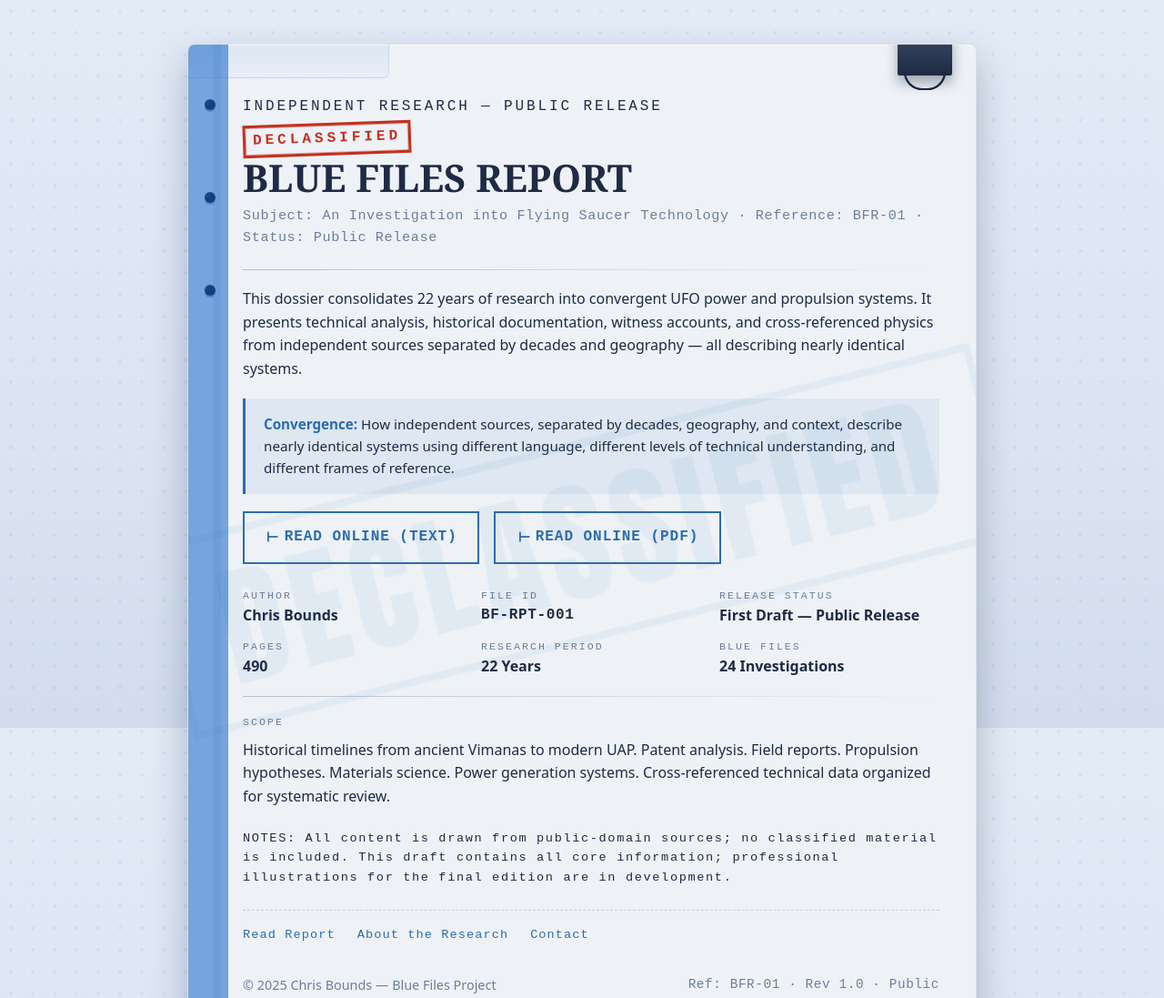
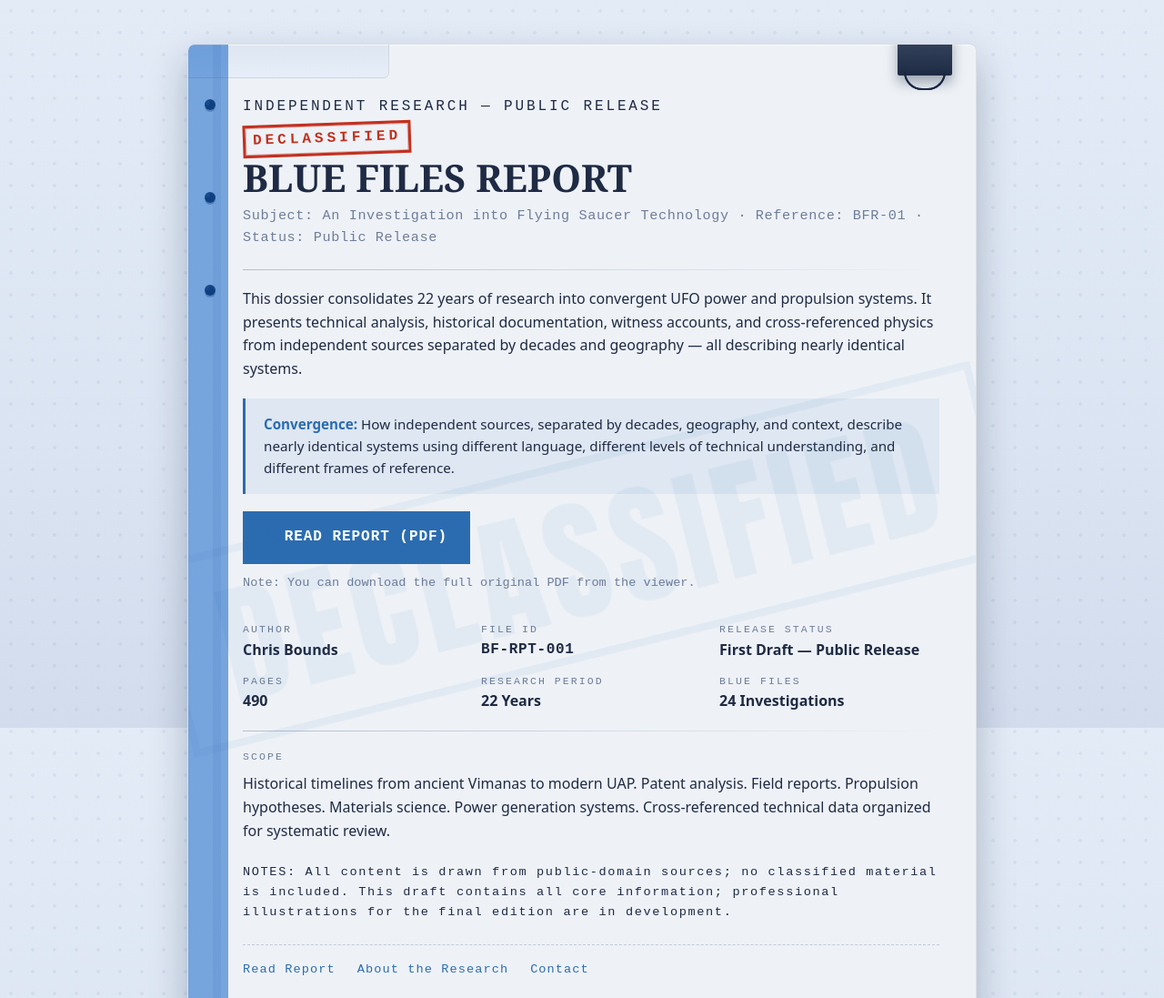
Before and after one commit to Brinven/bluefilesreport, a plain HTML site: page index.html in a window 1280 px wide. Shown: the top 1097 px of the page at 91% size. Drawn offline with Linux system fonts and the light colour scheme.

Commit message:
Remove text reading option and enhance PDF reading option on landing page

```diff
--- a/index.html
+++ b/index.html
@@ -411,13 +411,15 @@
         </div>
 
         <section class="btn-group">
-          <a class="btn" href="read.html">
-            READ ONLINE (TEXT)
-          </a>
-          <a class="btn" href="view-pdf.html">
-            READ ONLINE (PDF)
+          <a class="btn" href="view-pdf.html" style="background: var(--accent); color: #fff;">
+            READ REPORT (PDF)
           </a>
         </section>
+
+        <p
+          style="margin-top: -1rem; margin-bottom: 2rem; font-size: 0.85rem; color: var(--muted); font-family: 'Courier New', Courier, monospace;">
+          Note: You can download the full original PDF from the viewer.
+        </p>
 
         <section class="meta">
           <div>
```
